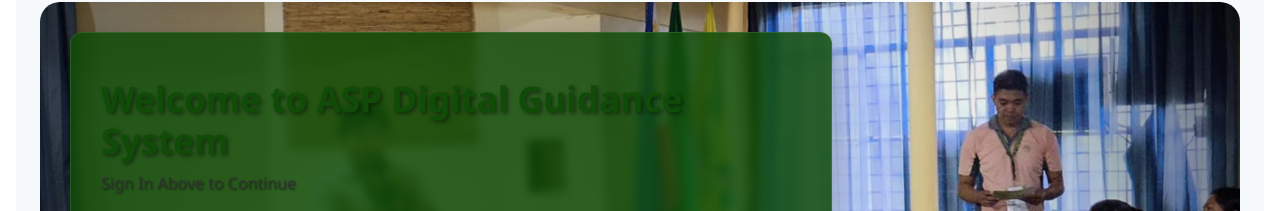
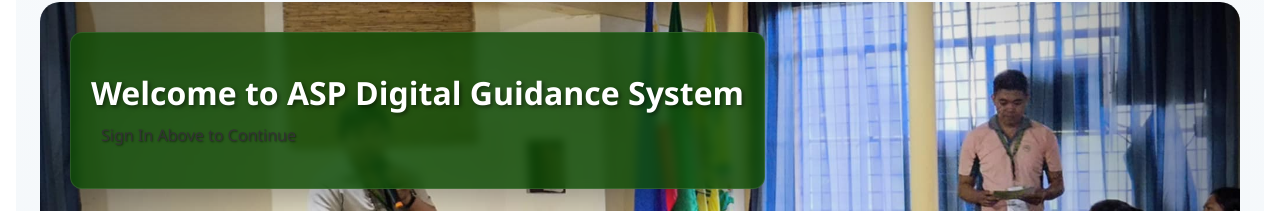
Before and after one commit to yzma-er/my-app, a React (Create React App) app: page / in a window 1280 px wide. Shown: the part 134-345 px from the top of the page. Built offline with nearby package versions, Linux system fonts and the light colour scheme; no server answers.

Commit message:
Update RoleSelectionPage.css

```diff
--- a/src/pages/RoleSelectionPage.css
+++ b/src/pages/RoleSelectionPage.css
@@ -394,12 +394,7 @@
 }
 
 /* Headings */
-.role-container h1 {
-  font-size: 2.2rem;
-  margin-bottom: 10px;
-  color: #104C08;
-  padding: 0 10px;
-}
+
 
 .role-container h2 {
   font-size: 1.8rem;
@@ -422,15 +417,7 @@
   padding: 0 10px;
 }
 
-/* Welcome subtitle */
-.welcome-subtitle {
-  color: #4a5568;
-  font-size: 1.1rem;
-  margin-bottom: 2rem;
-  max-width: 600px;
-  line-height: 1.6;
-  padding: 0 15px;
-}
+
 
 /* ============================================
    ✅ RECENT COMMENTS SECTION STYLES
@@ -1330,24 +1317,6 @@ html {
   text-shadow: 1px 1px 2px rgba(0, 0, 0, 0.5);
 }
 
-/* ⭐ REMOVE THE OLD WELCOME MESSAGE (from below the carousel) */
-/* Remove or comment out these lines from the original styles: */
-.role-container h1 {
-  font-size: 2.2rem;
-  margin-bottom: 10px;
-  color: #104C08;
-  padding: 0 10px;
-}
-
-.welcome-subtitle {
-  color: #4a5568;
-  font-size: 1.1rem;
-  margin-bottom: 2rem;
-  max-width: 600px;
-  line-height: 1.6;
-  padding: 0 15px;
-}
-
 /* ⭐ RESPONSIVE DESIGN FOR CAROUSEL WELCOME MESSAGE */
 @media (max-width: 768px) {
   .carousel-welcome-message {
```
